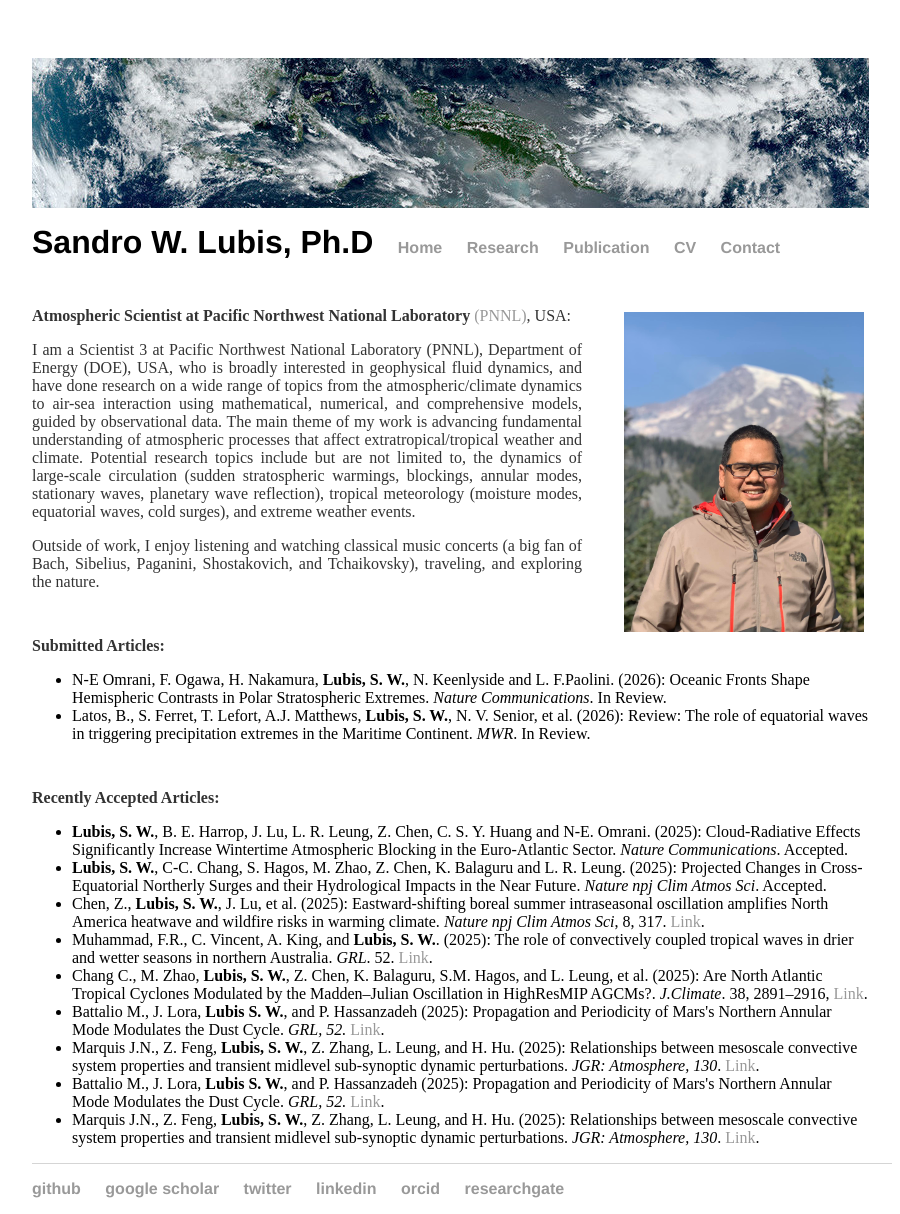
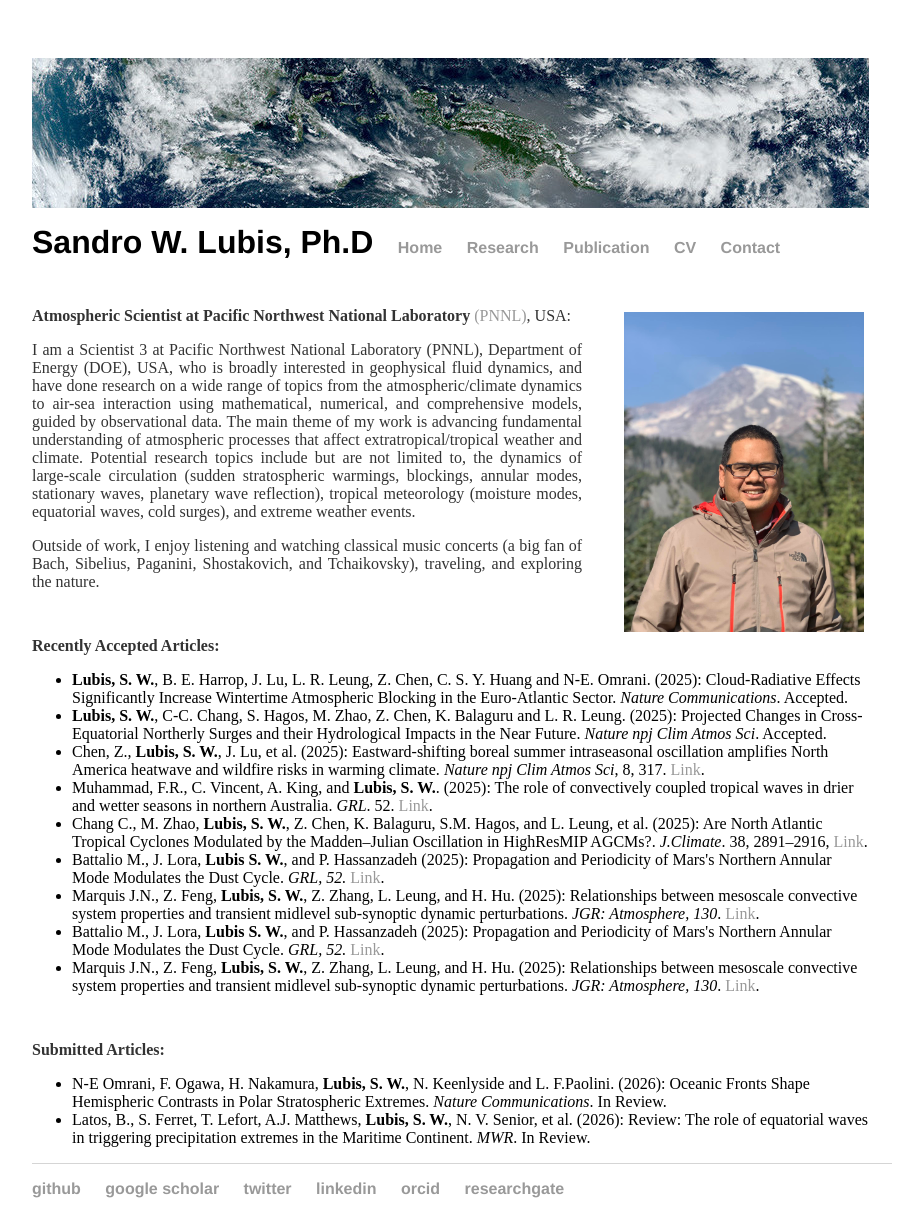
Before and after one commit to sandrolubis/sandrolubis.github.io, a Jekyll site: the page built from index.html, in a window 1280 px wide. Shown: the whole page, without its empty margins (276-1176 px from the left). Built offline with Jekyll 4.4.1, drawn with Linux system fonts in a browser that asks for light colours.

Commit message:
Update index.html

```diff
--- a/index.html
+++ b/index.html
@@ -43,12 +43,6 @@ div.relative {
         <p class="ex"><font size=3>Outside of work, I enjoy listening and watching classical music concerts (a big fan of Bach, Sibelius,
 		Paganini, Shostakovich, and Tchaikovsky), traveling, and exploring the nature.</font></p>
 
-<p class="ex", style="padding-top:30px"><font size=3><b>Submitted Articles:</b></p>
-		<ul class="ex">
-		<li> N-E Omrani, F. Ogawa, H. Nakamura, <b>Lubis, S. W.</b>, N. Keenlyside and L. F.Paolini. (2026): Oceanic Fronts Shape Hemispheric Contrasts in Polar Stratospheric Extremes. <i>Nature Communications</i>. In Review.</li>
-		<li> Latos, B., S. Ferret, T. Lefort, A.J. Matthews, <b>Lubis, S. W.</b>, N. V. Senior, et al. (2026): Review: The role of equatorial waves in triggering precipitation extremes in the Maritime Continent. <i>MWR</i>. In Review.</li>
-		</ul>
-
 	<p class="ex", style="padding-top:30px"><font size=3><b>Recently Accepted Articles:</b></p>
 		<ul class="ex">
 		<li> <b>Lubis, S. W.</b>, B. E. Harrop, J. Lu, L. R. Leung, Z. Chen, C. S. Y. Huang and N-E. Omrani. (2025): Cloud-Radiative Effects Significantly Increase Wintertime Atmospheric Blocking in the Euro-Atlantic Sector. <i>Nature Communications</i>. Accepted.</li>
@@ -62,4 +56,11 @@ div.relative {
 		<li> Marquis J.N., Z. Feng, <b>Lubis, S. W.</b>, Z. Zhang, L. Leung, and H. Hu. (2025): Relationships between mesoscale convective system properties and transient midlevel sub-synoptic dynamic perturbations. <i>JGR: Atmosphere, 130</i>. <a href="https://doi.org/10.1029/2024JD042076">Link</a>.</li>
 		</ul>
 
+	<p class="ex", style="padding-top:30px"><font size=3><b>Submitted Articles:</b></p>
+		<ul class="ex">
+		<li> N-E Omrani, F. Ogawa, H. Nakamura, <b>Lubis, S. W.</b>, N. Keenlyside and L. F.Paolini. (2026): Oceanic Fronts Shape Hemispheric Contrasts in Polar Stratospheric Extremes. <i>Nature Communications</i>. In Review.</li>
+		<li> Latos, B., S. Ferret, T. Lefort, A.J. Matthews, <b>Lubis, S. W.</b>, N. V. Senior, et al. (2026): Review: The role of equatorial waves in triggering precipitation extremes in the Maritime Continent. <i>MWR</i>. In Review.</li>
+		</ul>
+
+
 </div>
```
